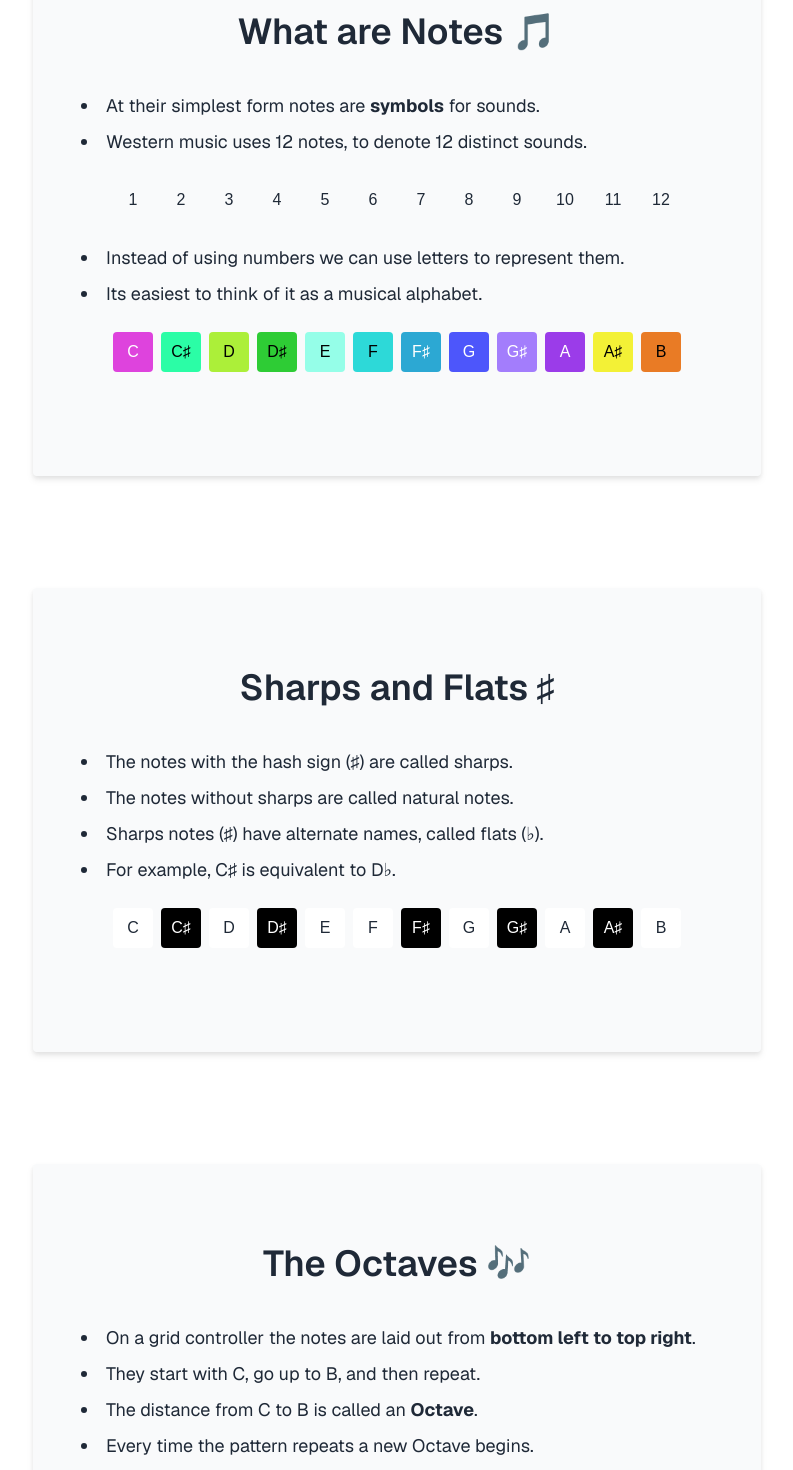
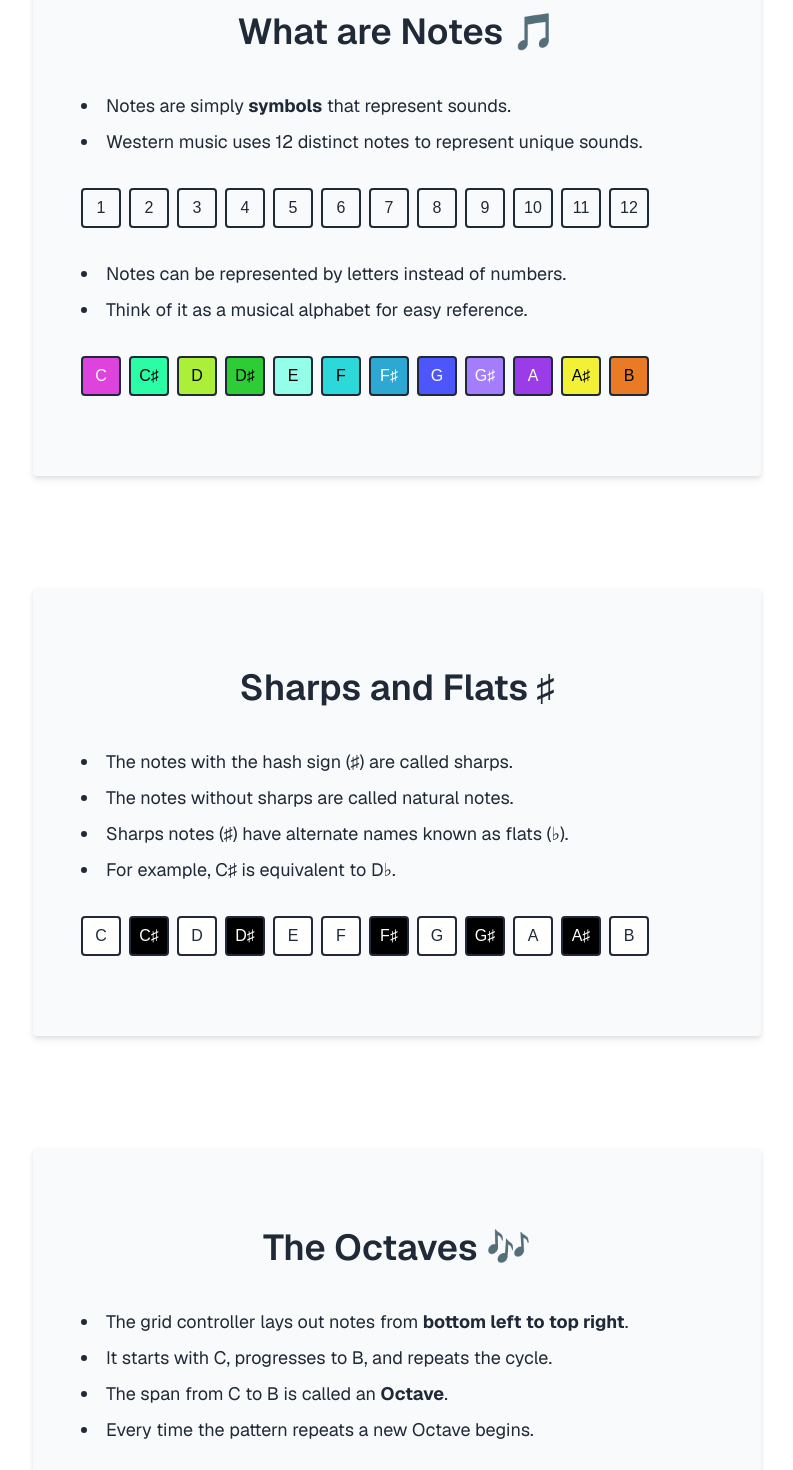
Before and after one commit to leouofa/gridbeat, a Next.js app: page /notes in a window 1280 px wide. Shown: the part 220-1690 px from the top of the page, without its empty margins (243-1036 px from the left). Built offline with nearby package versions, Linux system fonts and the light colour scheme.

Commit message:
updated content

```diff
--- a/app/notes/page.tsx
+++ b/app/notes/page.tsx
@@ -11,19 +11,20 @@ export default function NotesPage() {
             <ContentCard title="What are Notes" emoji="🎵" headingLevel="h1">
               <ul className="list-disc list-inside text-base sm:text-lg space-y-1 sm:space-y-2 font-sans">
                 <li>
-                  At their simplest form notes are <strong>symbols</strong> for
+                  Notes are simply <strong>symbols</strong> that represent
                   sounds.
                 </li>
                 <li>
-                  Western music uses 12 notes, to denote 12 distinct sounds.
+                  Western music uses 12 distinct notes to represent unique
+                  sounds.
                 </li>
               </ul>
 
-              <div className="flex justify-center gap-2 my-6">
+              <div className="flex gap-2 mt-8 mb-8">
                 {NOTES.map((note) => (
                   <div
                     key={note.alias}
-                    className="w-10 h-10 flex items-center justify-center rounded"
+                    className="w-10 h-10 flex items-center justify-center rounded border-2 border-gray-800"
                   >
                     {note.alias}
                   </div>
@@ -31,17 +32,15 @@ export default function NotesPage() {
               </div>
 
               <ul className="list-disc list-inside text-base sm:text-lg space-y-1 sm:space-y-2 font-sans">
-                <li>
-                  Instead of using numbers we can use letters to represent them.
-                </li>
-                <li>Its easiest to think of it as a musical alphabet.</li>
+                <li>Notes can be represented by letters instead of numbers.</li>
+                <li>Think of it as a musical alphabet for easy reference.</li>
               </ul>
 
-              <div className="flex justify-center gap-2 my-6">
+              <div className="flex gap-2 mt-8">
                 {NOTES.map((note) => (
                   <div
                     key={note.name}
-                    className="w-10 h-10 flex items-center justify-center rounded"
+                    className="w-10 h-10 flex items-center justify-center rounded border-2 border-gray-800"
                     style={{
                       backgroundColor: note.color,
                       color: note.textColor,
@@ -58,16 +57,16 @@ export default function NotesPage() {
                 <li>The notes with the hash sign (♯) are called sharps.</li>
                 <li>The notes without sharps are called natural notes.</li>
                 <li>
-                  Sharps notes (♯) have alternate names, called flats (♭).
+                  Sharps notes (♯) have alternate names known as flats (♭).
                 </li>
                 <li>For example, C♯ is equivalent to D♭.</li>
               </ul>
 
-              <div className="flex justify-center gap-2 my-6">
+              <div className="flex gap-2 mt-8">
                 {NOTES.map((note) => (
                   <div
                     key={note.name}
-                    className={`w-10 h-10 flex items-center justify-center rounded ${
+                    className={`w-10 h-10 flex items-center justify-center rounded border-2 border-gray-800 ${
                       !note.natural ? "bg-black text-white" : "bg-white"
                     }`}
                   >
@@ -80,12 +79,14 @@ export default function NotesPage() {
             <ContentCard title="The Octaves" emoji="🎶" headingLevel="h2">
               <ul className="list-disc list-inside text-base sm:text-lg space-y-1 sm:space-y-2 font-sans">
                 <li>
-                  On a grid controller the notes are laid out from{" "}
+                  The grid controller lays out notes from{" "}
                   <strong>bottom left to top right</strong>.
                 </li>
-                <li>They start with C, go up to B, and then repeat.</li>
                 <li>
-                  The distance from C to B is called an <strong>Octave</strong>.
+                  It starts with C, progresses to B, and repeats the cycle.
+                </li>
+                <li>
+                  The span from C to B is called an <strong>Octave</strong>.
                 </li>
                 <li>Every time the pattern repeats a new Octave begins.</li>
               </ul>
```
